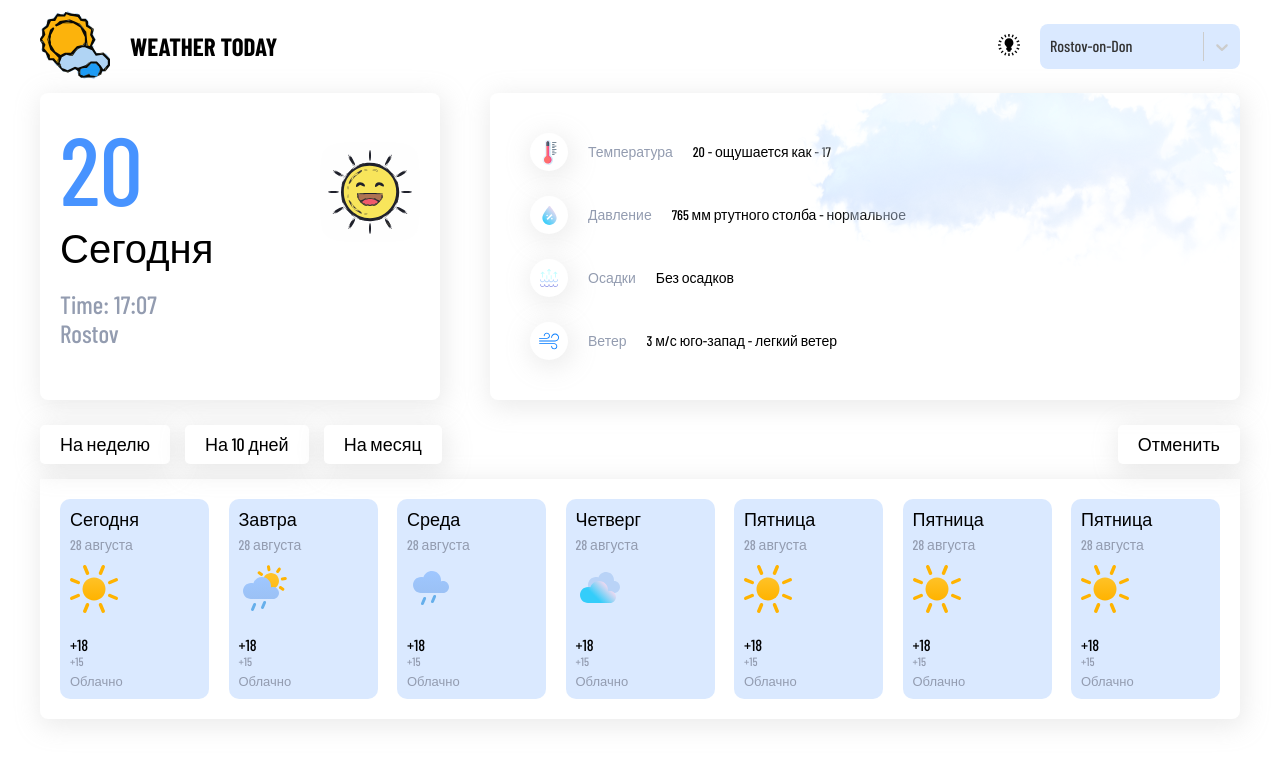
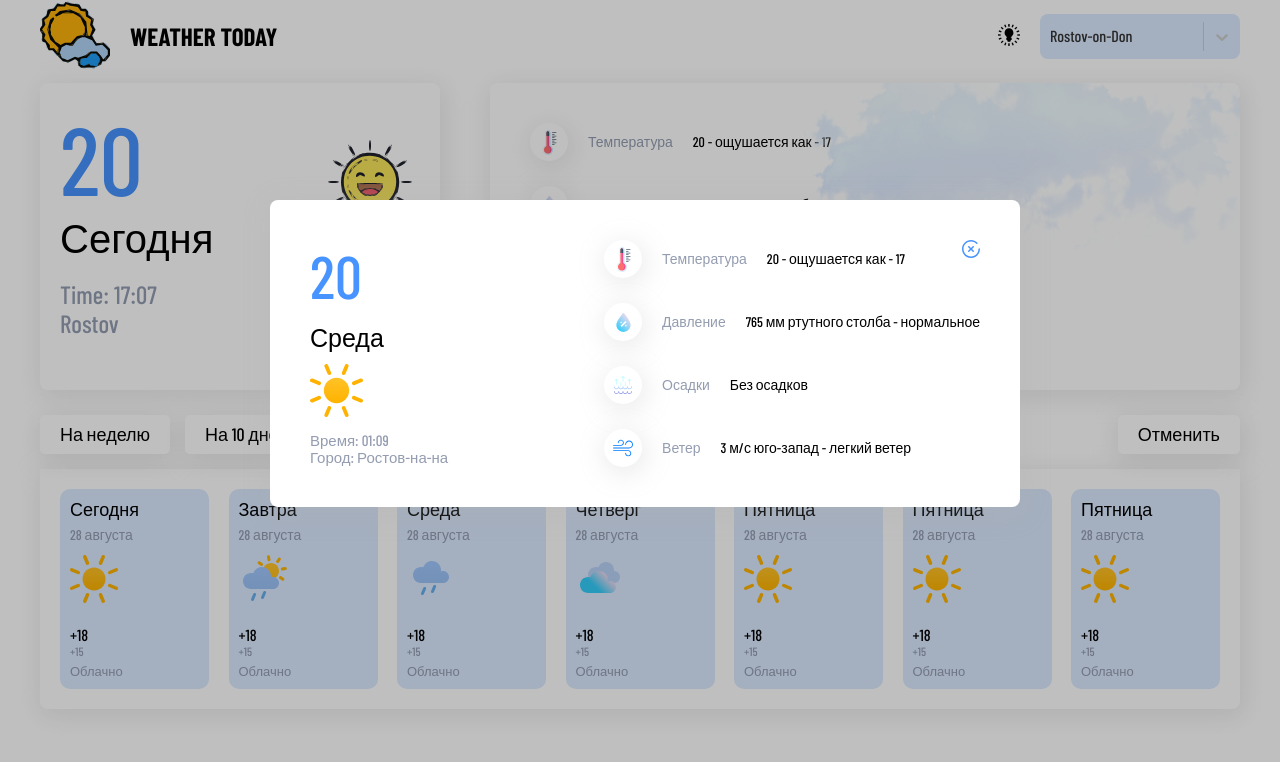
Before and after one commit to igor-sergeevich-po/weather-today, a React (Create React App) app: page / in a window 1280 px wide. Shown: the top 762 px of the page. Built offline with nearby package versions, Linux system fonts and the light colour scheme; a web font is replaced by a local one.

Commit message:
init: finished layout for popup and base layout

```diff
--- a/src/App.tsx
+++ b/src/App.tsx
@@ -3,8 +3,11 @@
 import {Home} from './pages/Home/Home'
 import { MonthStatistics } from './pages/MonthStatistics/MonthStatistics';
 import {Header} from './shared/Header/Header'
+import { Popup } from './shared/Popup/Popup';
 function App() {
   return (
+    <div className='global-container'>
+      <Popup />
       <div className="container">
         <Header/>
         <Routes>
@@ -14,6 +17,7 @@
 
         </Routes>
       </div>
+    </div>
   );
 }
 
--- a/src/pages/Home/components/Days/Days.module.scss
+++ b/src/pages/Home/components/Days/Days.module.scss
@@ -78,9 +78,14 @@
         transition: 0.2s;
     }
 }
-
 .tab {
     &:active {
+        background: rgb(136, 186, 229);
+        color: #fff;
+    }
+}
+.tab {
+    &.active {
         background: $primary-color;
         color: #fff;
     }
--- a/src/pages/Home/components/Days/Tabs.tsx
+++ b/src/pages/Home/components/Days/Tabs.tsx
@@ -21,11 +21,10 @@
   return (
     <div className={s.tabs}>
       <div className={s.tabs__wrapper}>
-         {tabs.map(tab => {
-          return (
-            <div className={s.tab} key={tab.value}>{tab.value}</div>
-          )
-         })}
+         {tabs.map(tab => (
+              <div className={s.tab} key={tab.value}>{tab.value}</div>
+            )
+         )}
       </div>
       <div className={s.cancell}>Отменить</div>
     </div>
--- /dev/null
+++ b/src/shared/Popup/Popup.module.scss
@@ -0,0 +1,69 @@
+@import '../../styles/variables.scss';
+
+.popup {
+
+    position: absolute;
+    top: calc(50% - 200px);
+    left: calc(50% - 370px);
+    z-index: 1000;
+    display: flex;
+    align-items: center;
+    justify-content: space-between;
+
+    padding: 40px;
+    max-width: 750px;
+    width: 100%;
+    background: $lite-background;
+    box-shadow: $box-shadow;
+    border-radius: $border-radius;
+}
+
+.blur {
+    position: absolute;
+    z-index: 1001;
+    width: 100%;
+    height: 100vh;
+    background: rgba(0, 0, 0, 0.25);
+}
+
+.close {
+    position: absolute;
+    top: 40px;
+    right: 40px;
+    svg {
+        transition: 0.3s;
+        cursor: pointer;
+    }
+    &:hover {
+        svg {
+            transform: rotate(360deg);
+        }
+    }
+}
+
+.day {
+    .day__temp {
+        font-weight: 500;
+        font-size: 60px;
+        color: $primary-color;
+        margin-bottom: 12px;
+    }
+    .day__name {
+        font-size: 25px;
+        line-height: 30px;
+        color: #000000;
+        margin-bottom: 12px;
+    }
+    .img {
+        svg {
+            width: 53px;
+            height: 53px;
+            margin-bottom: 12px;
+        }
+    }
+    .day__time,
+    .day__city {
+        font-size: 15px;
+        color: $base-color;
+    }
+}
--- /dev/null
+++ b/src/shared/Popup/Popup.tsx
@@ -0,0 +1,60 @@
+import React from 'react'
+import { GlobalSvgSelector } from '../../assets/images/icons/global/GlobalSvgSelector'
+import { Item } from '../../pages/Home/components/ThisDayInfo/ThisDayInfo'
+import { ThisDayItem } from '../../pages/Home/components/ThisDayInfo/ThisDayItem'
+import s from './Popup.module.scss'
+export interface Props {}
+
+export const Popup = ({}: Props) => {
+    const items = [{
+        icon_id: 'temp',
+        name: 'Температура',
+        value: '20 - ощушается как - 17'
+      },
+      {
+        icon_id: 'pressure',
+        name: 'Давление',
+        value: '765 мм ртутного столба - нормальное',
+      },
+      {
+        icon_id: 'precipitation',
+        name: 'Осадки',
+        value: 'Без осадков',
+      },
+      {
+        icon_id: 'wind',
+        name: 'Ветер',
+        value: '3 м/с юго-запад - легкий ветер',
+      }
+    ];
+  return (
+    <>
+    <div className={s.blur}>
+        <div className={s.popup}>
+            <div className={s.day}>
+                <div className={s.day__temp}>20</div>
+                <div className={s.day__name}>Среда</div>
+                <div className={s.img}>
+                    <GlobalSvgSelector id='sun' />
+                </div>
+                <div className={s.day__time}>
+                    Время: <span>01:09</span>
+                </div>
+                <div className={s.day__city}>
+                    Город: <span>Ростов-на-на</span>
+                </div>
+
+            </div>
+            <div className={s.this__day_info_items}>
+                {items.map((item: Item) => <ThisDayItem key={item.icon_id} item={item} />
+                )}
+            </div>
+            <div className={s.close}>
+                <GlobalSvgSelector id='close' />
+            </div>
+        </div>
+    </div>
+    </>
+
+  )
+}
--- a/src/styles/index.scss
+++ b/src/styles/index.scss
@@ -8,9 +8,10 @@
 }
 
 body {
+    position: relative;
     font-family: 'Barlow Condensed', sans-serif;
 }
 .container {
     max-width: 1200px;
-    margin: 10px auto 0 auto;
+    margin: 0 auto ;
 }
```
Lines whose indentation alone changed are shown as unchanged.
